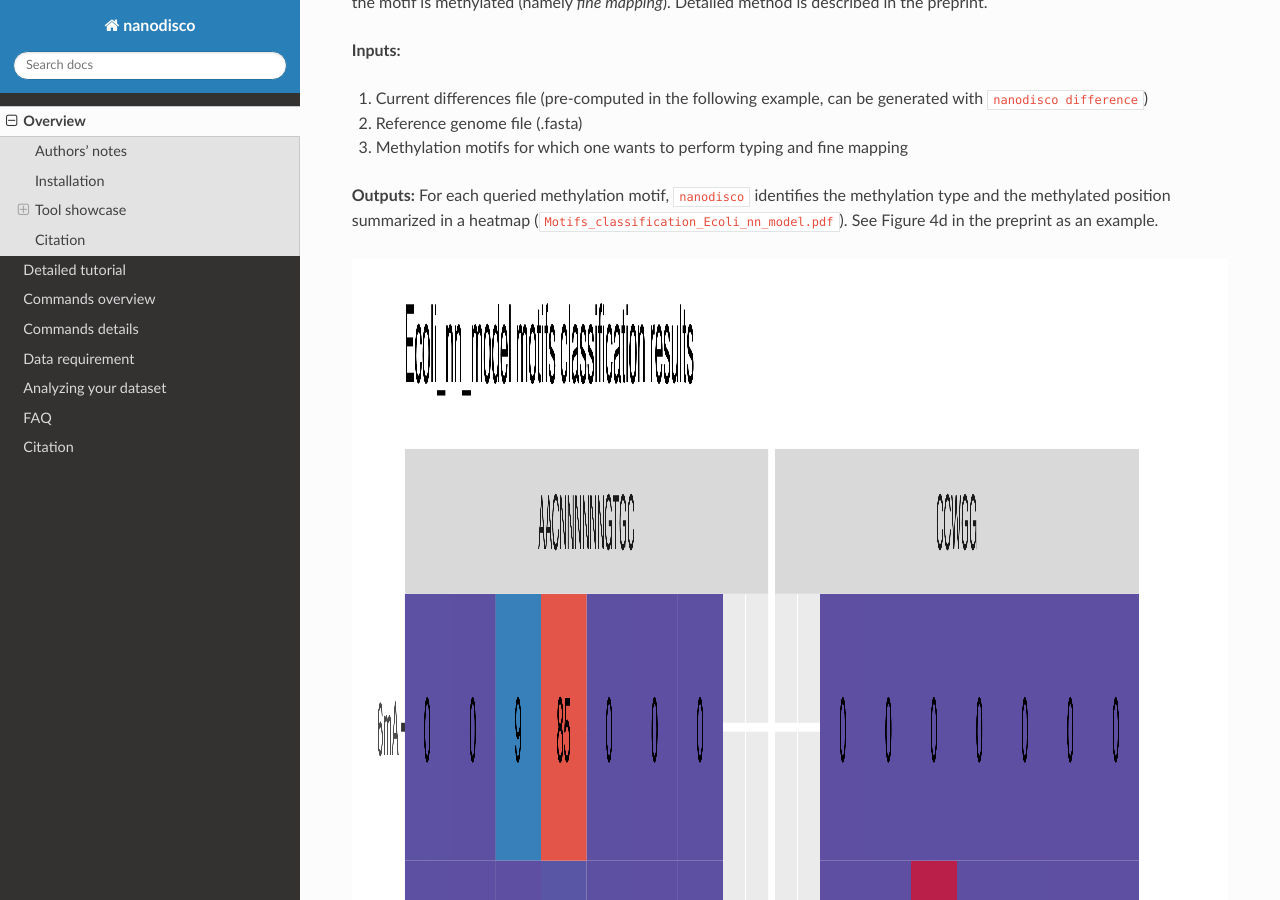
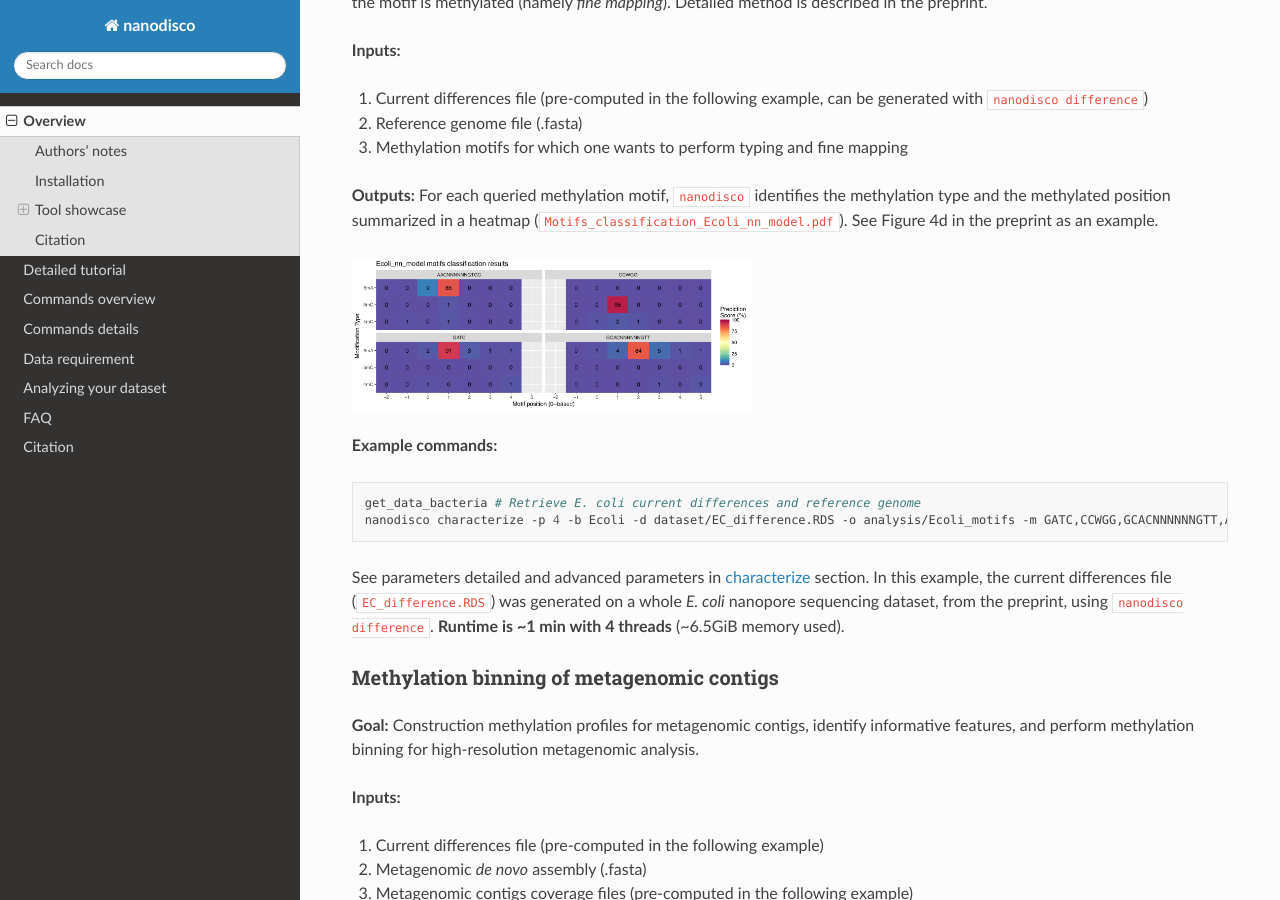
Before and after one commit to fanglab/nanodisco, a Sphinx documentation site: the page built from docs/overview.rst, in a window 1280 px wide and 900 px high, scrolled down 1434 px. Built offline with Sphinx 7.4.7 and the Read the Docs theme 2.0.0, drawn with Linux system fonts in a browser that asks for light colours.

Commit message:
Resize tool showcase figures

```diff
--- a/docs/overview.rst
+++ b/docs/overview.rst
@@ -102,12 +102,12 @@
 ========
 
 
-.. |Output Characterize| image:: Motifs_classification_Ecoli_nn_model.png
-  :scale: 100 %
+.. |Output Characterize| image:: figures/Motifs_classification_Ecoli_nn_model.png
+  :width: 400
   :align: middle
   :alt: E. coli methylation motifs classification results
 
-.. |Output Binning| image:: Contigs_methylation_tsne_MGM1_motif.png
-  :scale: 75 %
+.. |Output Binning| image:: figures/Contigs_methylation_tsne_MGM1_motif.png
+  :width: 400
   :align: middle
   :alt: MGM1 guided metagenomic contigs binning
```
Also changed, not shown: docs/figures/Contigs_methylation_tsne_MGM1_motif.png (renamed from docs/Contigs_methylation_tsne_MGM1_motif.png), docs/figures/Motifs_classification_Ecoli_nn_model.png (renamed from docs/Motifs_classification_Ecoli_nn_model.png).
